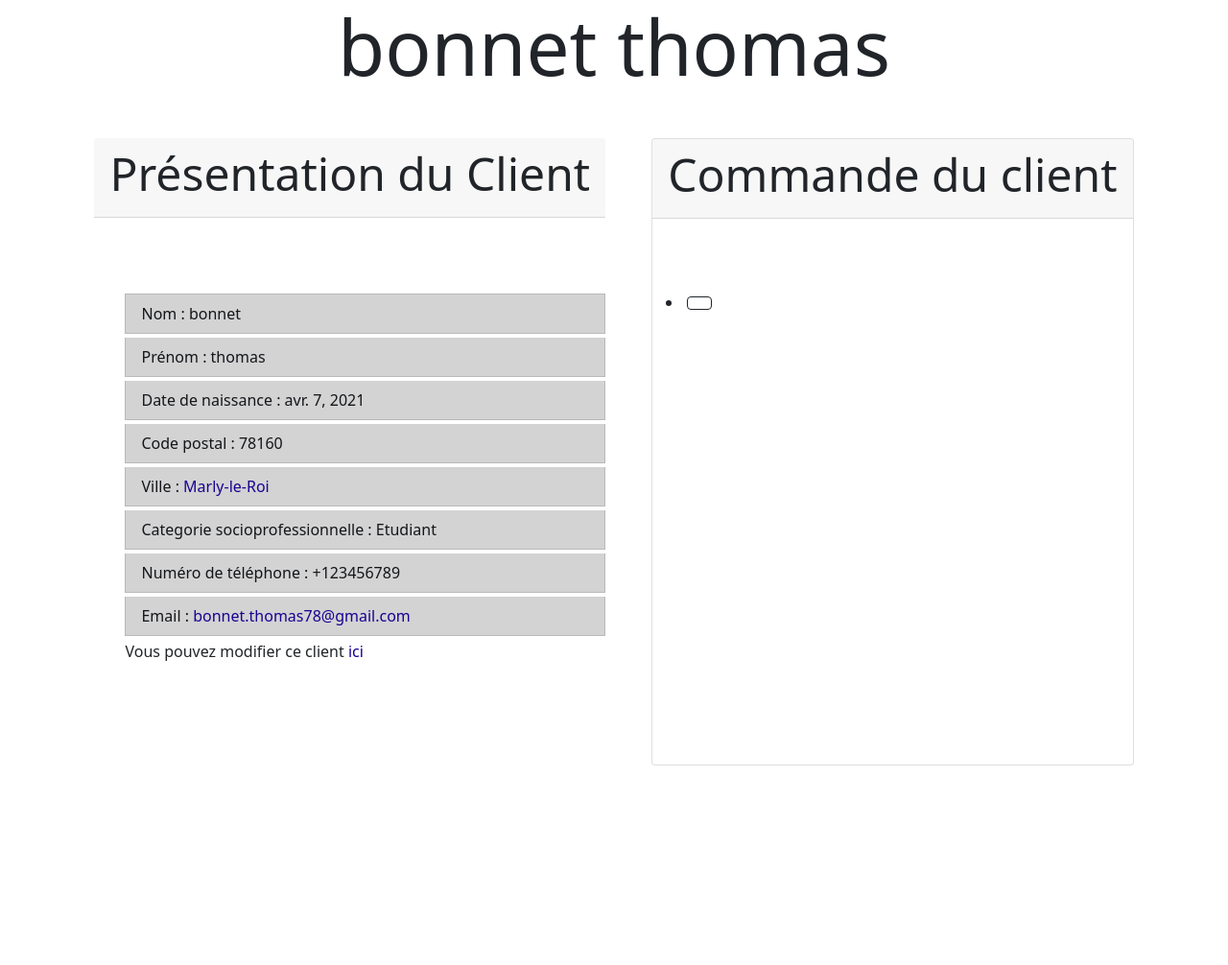
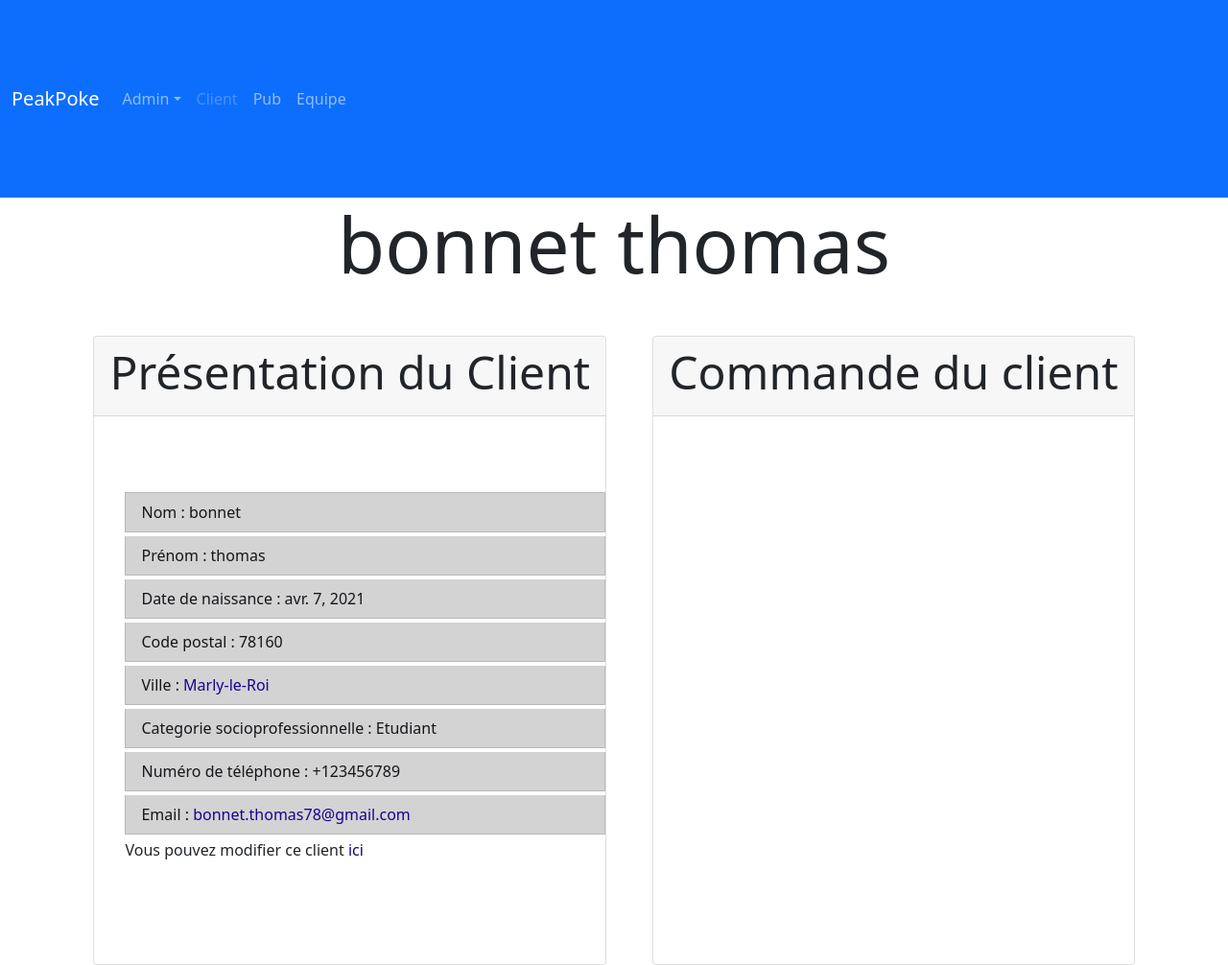
Before and after one commit to nitnelavsT/PeakPoke, a Django app: page /Client/3 in a window 1280 px wide. Shown: the whole page at 96% size. Before the commit the page ends 798 px from the top, so only its background shows below. Run offline with Django 3.2, Linux system fonts and the light colour scheme; data comes from the database, SQL or seed files in the repository; parts of the project's set-up code (start-up, migrations or seed data) failed here and were passed over; some libraries are stand-ins or nearby versions.

Commit message:
Ajout menu navigation

```diff
--- a/Client/templates/Client/detailC.html
+++ b/Client/templates/Client/detailC.html
@@ -13,10 +13,46 @@ integrity="sha384-eOJMYsd53ii+scO/bJGFsiCZc+5NDVN2yr8+0RDqr0Ql0h+rP48ckxlpbzKgwr
 </head>
 
 <body>
+    <header>
+
+        <nav class="navbar navbar-expand-md navbar-dark bg-primary">
+        <div class="container-fluid">
+            <a class="navbar-brand" href="http://127.0.0.1:8000/">PeakPoke</a>
+            <button class="navbar-toggler" type="button" data-bs-toggle="collapse" data-bs-target="#navbarCollapse" aria-controls="navbarCollapse" aria-expanded="false" aria-label="Toggle navigation">
+            <span class="navbar-toggler-icon"></span>
+            </button>
+            <div class="collapse navbar-collapse" id="navbarCollapse">
+                <ul class="navbar-nav me-auto mb-2 mb-md-0">
+                    <li class="nav-item dropdown">
+                    <a href="#" class="nav-link dropdown-toggle" data-toggle="dropdown">Admin</a>
+                    <div class="dropdown-menu dropdown-menu-right">
+                        <a href="http://127.0.0.1:8000/admin/Article/article" class="dropdown-item">Article</a>
+                        <a href="http://127.0.0.1:8000/admin/Client/client" class="dropdown-item">Client</a>
+                        <a href="http://127.0.0.1:8000/admin/Pub/pub"class="dropdown-item">Pub</a>
+                    </div>
+                </li>
+                    <li class="nav-item">
+                    <a class="nav-link disabled" href="http://127.0.0.1:8000/Client">Client</a>
+                    </li>
+                    <li class="nav-item">
+                    <a class="nav-link" href="/Pub" tabindex="-1">Pub</a>
+                    </li>
+                    <li class="nav-item">
+                <a class="nav-link" href="http://127.0.0.1:8000/team">Equipe</a>
+                </li>
+            </ul>
+            </div>
+        </div>
+        </nav>
+
+    </header>
+
+    <main>
         <h1 class="text-center display-1 mb-5">{{client.Nom}} {{client.Prenom}}</h1>
-    <div class="row">
+
+            <div class="raw">
                 <div class="d-flex bd-highlight justify-content-center ">
-            <div class= "cardcenter">
+                    <div class= "card">
                         <div class="card-header"><h1 class="text-center display-5 mb-2">Présentation du Client</h1></div>
 
                         <ul>
@@ -35,10 +71,15 @@ integrity="sha384-eOJMYsd53ii+scO/bJGFsiCZc+5NDVN2yr8+0RDqr0Ql0h+rP48ckxlpbzKgwr
                     <div class= "card">
                         <div class="card-header"><h1 class="text-center display-5 mb-2">Commande du client</h1></div>
                         <ul>
-                    <li><a class="btn btn-outline-dark m-1" href="{{commandes.id}}">{{commandes.Commande_article}}</a>
+                            {%for Commande in commandes %}
+                            {% load mathfilters %}
+                            <li>{{Commande.Commande_article}} x {{Commande.Quantite}} = {{Commande.Montant|mul:Commande.Quantite}} €</a></li>
+
+                            {%endfor%}
                         </ul>
                     </div>
                 </div>
             </div>
+    </main>
 </body>
 </head>
```
Lines whose indentation alone changed are shown as unchanged.
